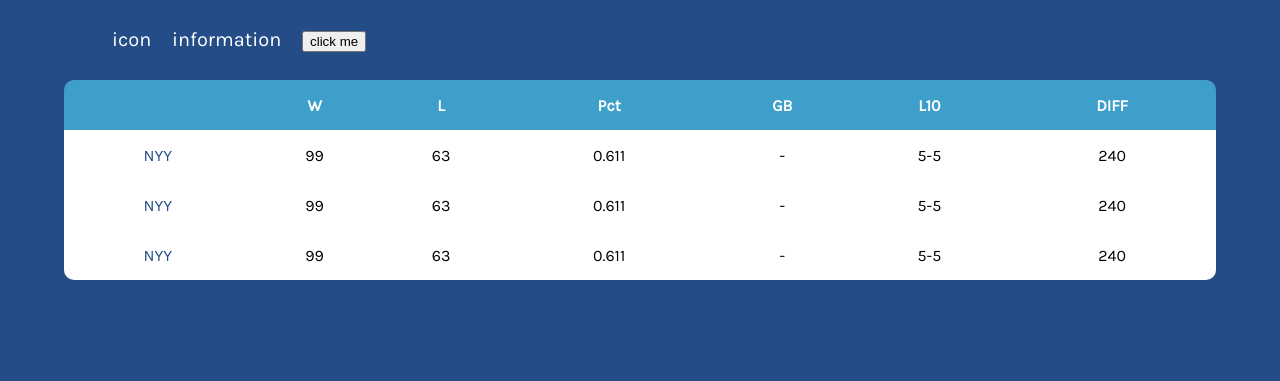
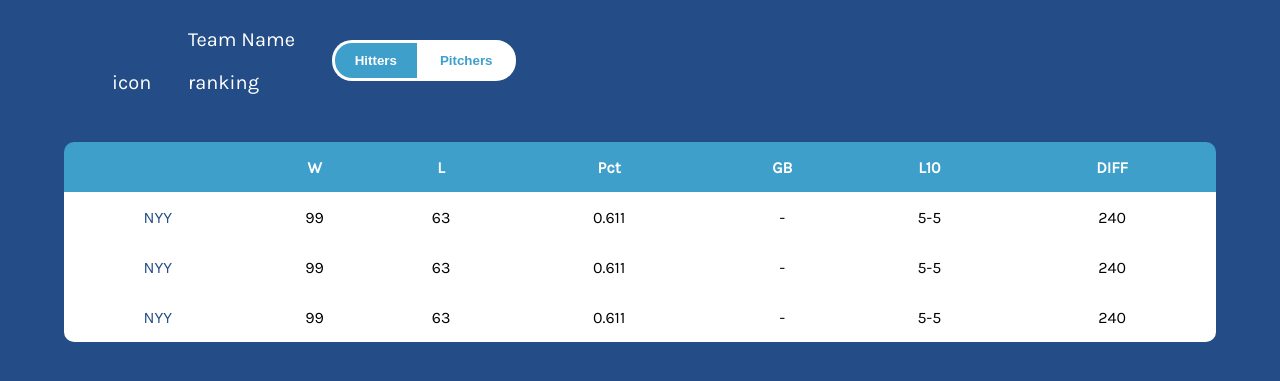
Before and after one commit to cd155/Assignment, a Django app: page /team/1 in a window 1280 px wide. Shown: the part 76-457 px from the top of the page. Run offline with Django 4.2, Linux system fonts and the light colour scheme; some web fonts are replaced.

Commit message:
button in team banner

```diff
--- a/blueJays/stats/templates/partials/_teambanner.html
+++ b/blueJays/stats/templates/partials/_teambanner.html
@@ -1,5 +1,15 @@
 <ul id="teambanner">
     <li>icon</li>
-    <li>information</li>
-    <li><button>click me</button></li>
+    <li>
+        <article>
+            <header>Team Name</header>
+            <p>ranking</p>
+        </article>
+    </li>
+    <li>
+        <div class="btn-group">
+            <button>Hitters</button>
+            <button>Pitchers</button>
+        </div>
+    </li>
 </ul>
```
